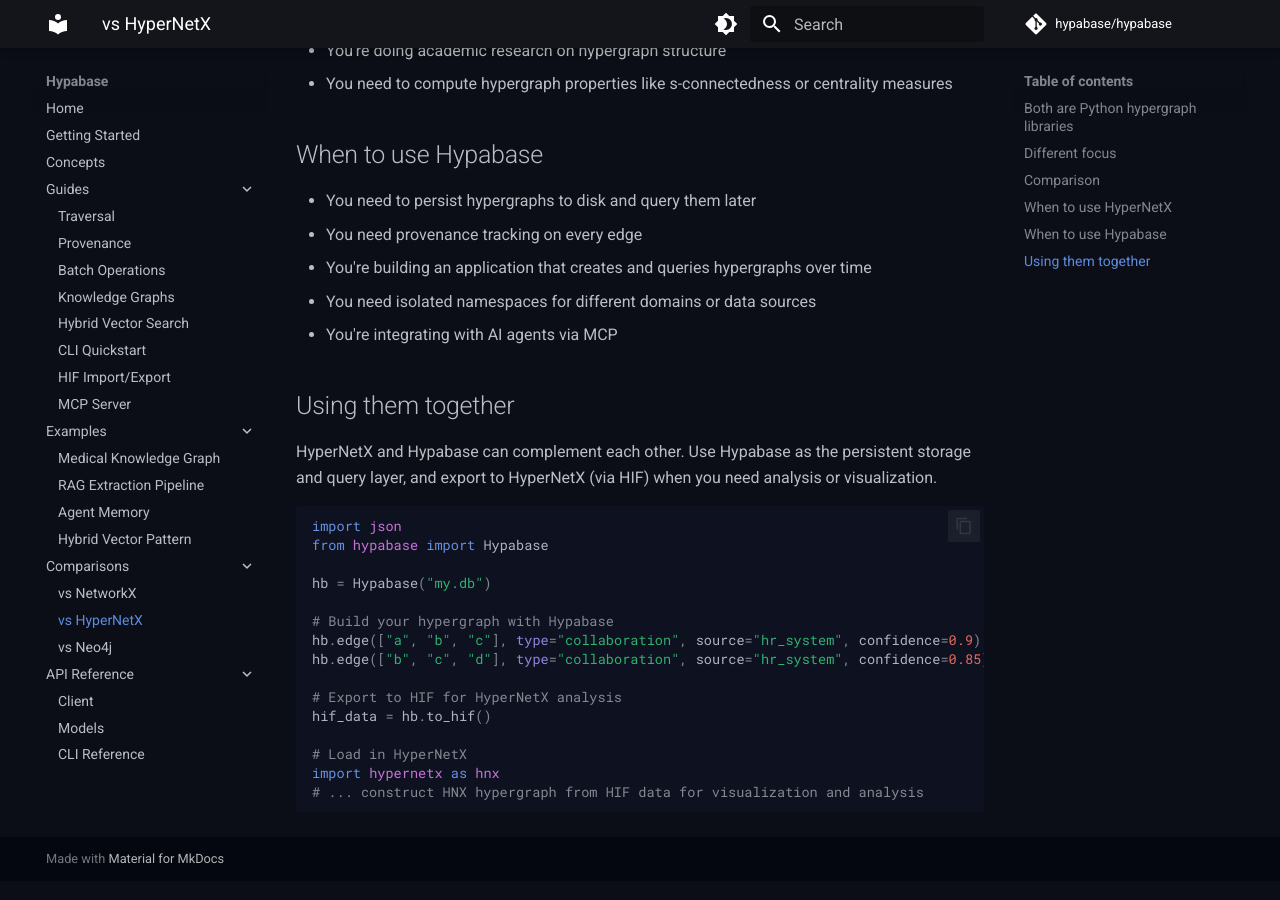
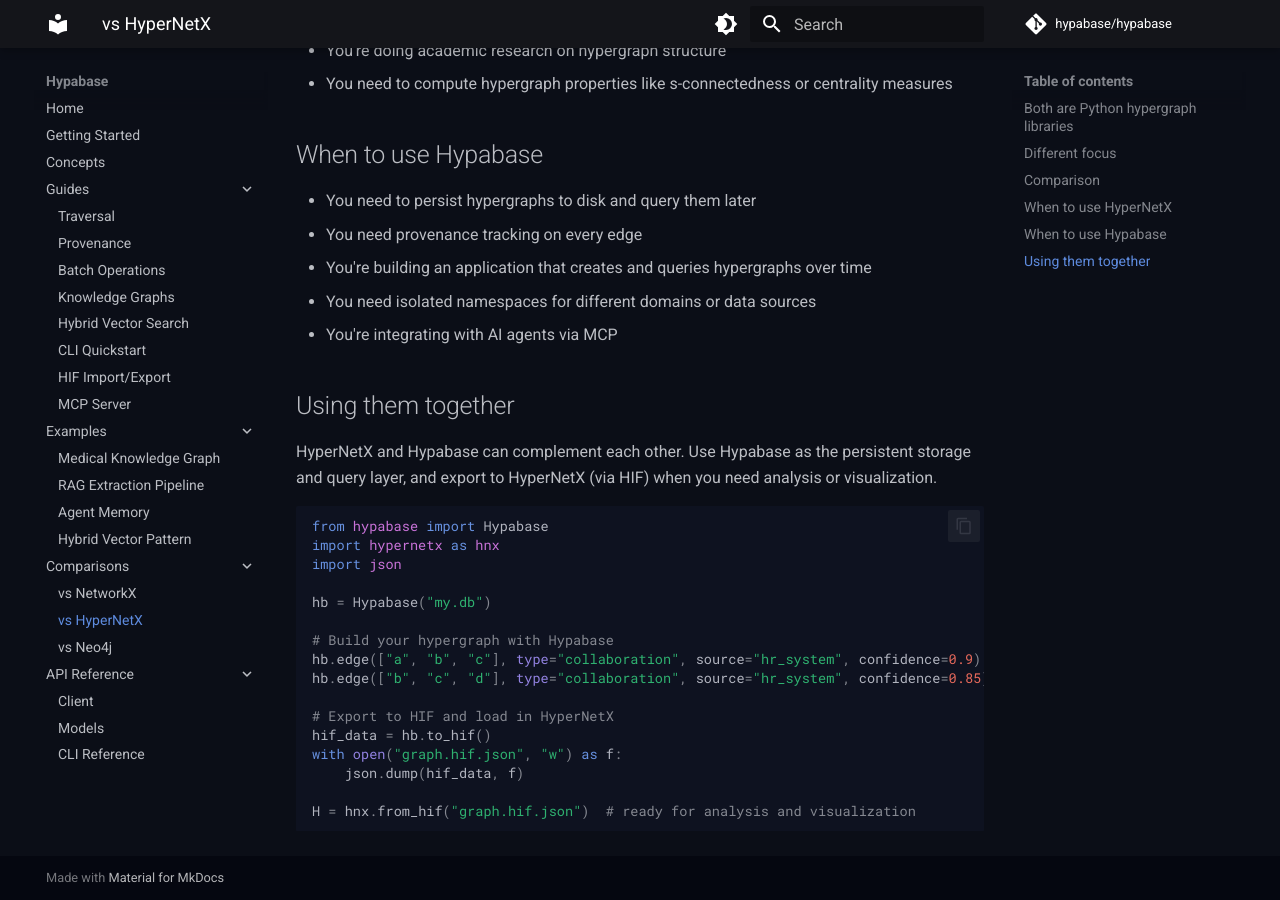
Before and after one commit to hypabase/hypabase, an MkDocs documentation site: the page built from docs/comparisons/vs-hypernetx.md, in a window 1280 px wide and 900 px high, scrolled down 1296 px. Built offline with MkDocs 1.6.1 and Material for MkDocs 9.7.7, drawn with Linux system fonts in a browser that asks for light colours; comment, search, counter and statistics services are not loaded; the version menu is left out.

Commit message:
Fix remaining review nits: HIF example, comment consistency, loses framing
- Complete HyperNetX HIF code example with hnx.from_hif and json.dump
- Remove unused import json, reorder imports
- Remove stale "local SQLite, zero config" comment from docs/index.md
- Reframe last "loses information" sentence in README for consistency

Co-Authored-By: Claude Opus 4.6 <noreply@anthropic.com>

````diff
--- a/docs/comparisons/vs-hypernetx.md
+++ b/docs/comparisons/vs-hypernetx.md
@@ -45,8 +45,9 @@ Hypabase is built for **storage and querying with provenance**. It provides CRUD
 HyperNetX and Hypabase can complement each other. Use Hypabase as the persistent storage and query layer, and export to HyperNetX (via HIF) when you need analysis or visualization.
 
 ```python
+from hypabase import Hypabase
+import hypernetx as hnx
 import json
-from hypabase import Hypabase
 
 hb = Hypabase("my.db")
 
@@ -54,10 +55,10 @@ hb = Hypabase("my.db")
 hb.edge(["a", "b", "c"], type="collaboration", source="hr_system", confidence=0.9)
 hb.edge(["b", "c", "d"], type="collaboration", source="hr_system", confidence=0.85)
 
-# Export to HIF for HyperNetX analysis
+# Export to HIF and load in HyperNetX
 hif_data = hb.to_hif()
+with open("graph.hif.json", "w") as f:
+    json.dump(hif_data, f)
 
-# Load in HyperNetX
-import hypernetx as hnx
-# ... construct HNX hypergraph from HIF data for visualization and analysis
+H = hnx.from_hif("graph.hif.json")  # ready for analysis and visualization
 ```
````
Also changed, not shown: README.md (+1 -1 lines), docs/index.md (+1 -1 lines).
